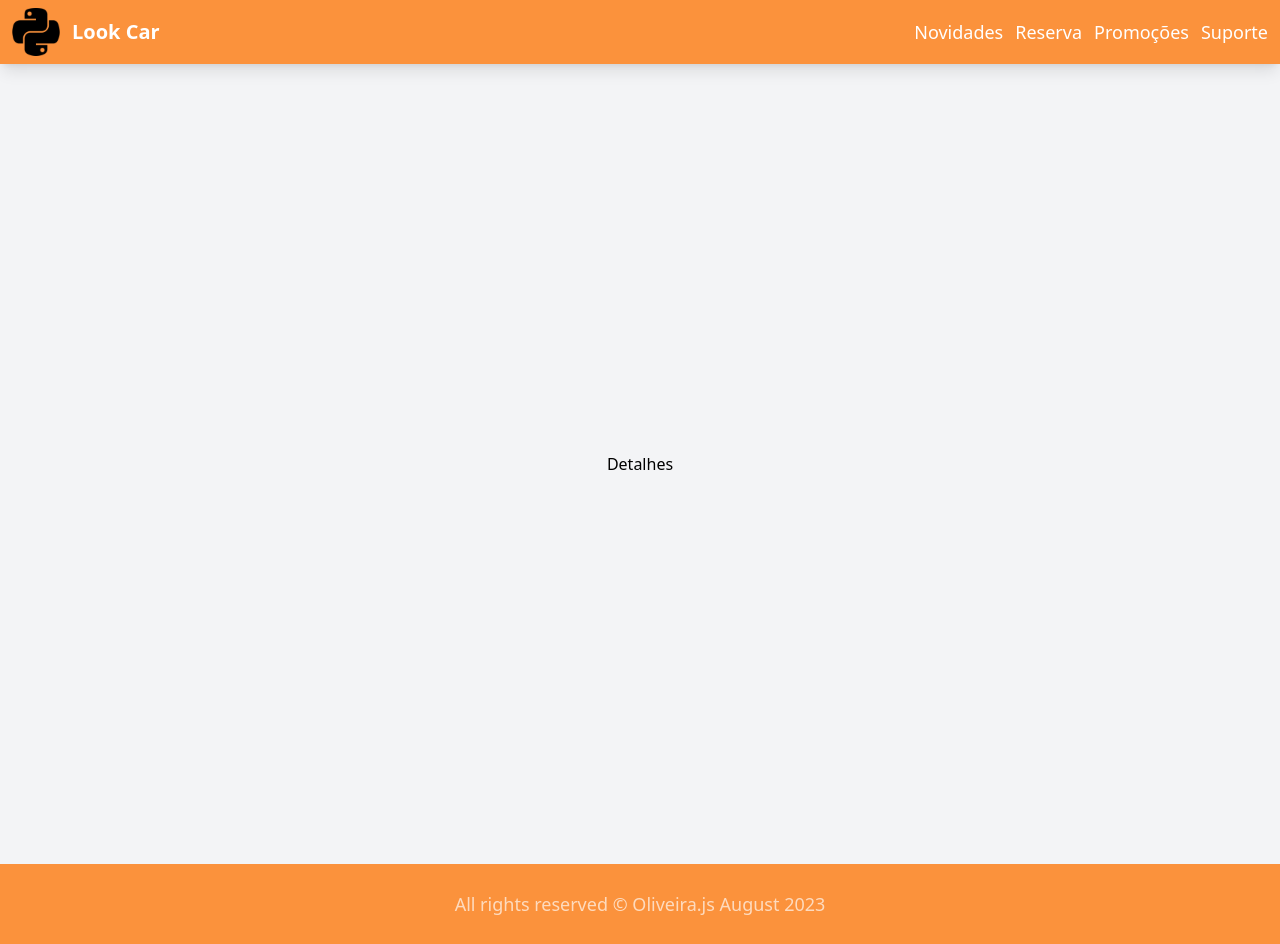
After one commit to Jeferson-Js/lock_car, a Django app: page /detalhes/1 in a window 1280 px wide. The commit adds this page. Run offline with Django 4.2, Linux system fonts and the light colour scheme; parts of the project's set-up code (start-up, migrations or seed data) failed here and were passed over; some libraries are stand-ins or nearby versions.

```diff
--- a/lock/urls.py
+++ b/lock/urls.py
@@ -7,4 +7,5 @@ urlpatterns = [
     path('novidades/', views.novidades, name="novidades"),
     path('reservas/', views.reservas, name="reservas"),
     path('promocoes/', views.promocoes, name="promocoes"),
+    path('detalhes/<int:id>', views.detalhes, name="detalhes"),
 ]
--- a/lock/views.py
+++ b/lock/views.py
@@ -5,7 +5,8 @@ def index(request):
     return render(request, 'index.html')
 
 def novidades(request):
-    return render(request, 'novidades.html')
+    card_range = range(20)
+    return render(request, 'novidades.html', {'card_range': card_range})
 
 def reservas(request):
     return render(request, 'reservas.html')
@@ -16,5 +17,8 @@ def suporte(request):
 def promocoes(request):
     return render(request, 'promocoes.html')
 
+def detalhes(request, id):
+    return render(request, 'detalhes.html', {'id': id})
+
 def pagina_404(request, exception):
     return render(request, '404.html', status=404)
--- a/templates/base.html
+++ b/templates/base.html
@@ -13,7 +13,6 @@
     <link rel="stylesheet" href="{% static 'css/style.css' %}" />
     <script src="http://cdn.tailwindcss.com"></script>
     <script src="https://unpkg.com/ionicons@4.5.10-0/dist/ionicons.js"></script>
-    <script src="{% static 'js/main.js' %}" defer></script>
   </head>
   <body>
     <header class="flex">
@@ -30,7 +29,12 @@
           </a>
           <h2 class="font-semibold text-xl text-white capitalize">look car</h2>
         </span>
-        <button class="text-white outline-none text-3xl flex items-center lg:hidden" onclick="toggleMenu(this)"><ion-icon name="menu"></ion-icon></button>
+        <button
+          class="text-white outline-none text-3xl flex items-center lg:hidden"
+          onclick="toggleMenu(this)"
+        >
+          <ion-icon name="menu"></ion-icon>
+        </button>
         <ul class="flex items-center gap-3">
           <li
             class="text-white hover:text-black duration-500 lg:text-lg md:text-base text-sm capitalize"
@@ -63,5 +67,6 @@
         <a href="">All rights reserved © Oliveira.js August 2023</a>
       </p>
     </footer>
+    <script src="{% static 'js/main.js' %}"></script>
   </body>
 </html>
--- /dev/null
+++ b/templates/detalhes.html
@@ -0,0 +1,8 @@
+{% extends 'base.html' %}
+{% load static %}
+{% block title %} Detalhes {% endblock %}
+{% block conteudo %}
+<section class="flex justify-center items-center min-h-screen bg-gray-100">
+  <h1>Detalhes</h1>
+</section>
+{% endblock %}
```
Also changed, not shown: templates/novidades.html (+11 -1 lines). Lines whose indentation alone changed are shown as unchanged.
